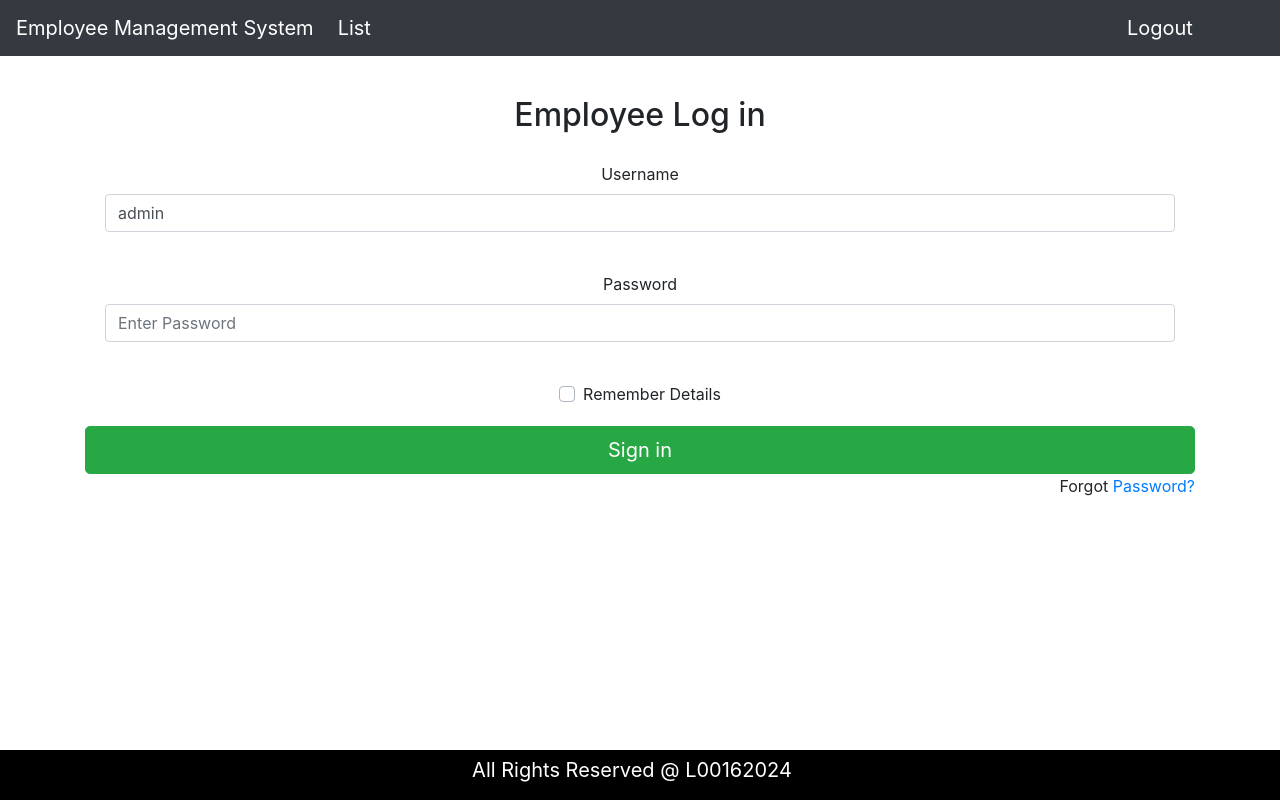
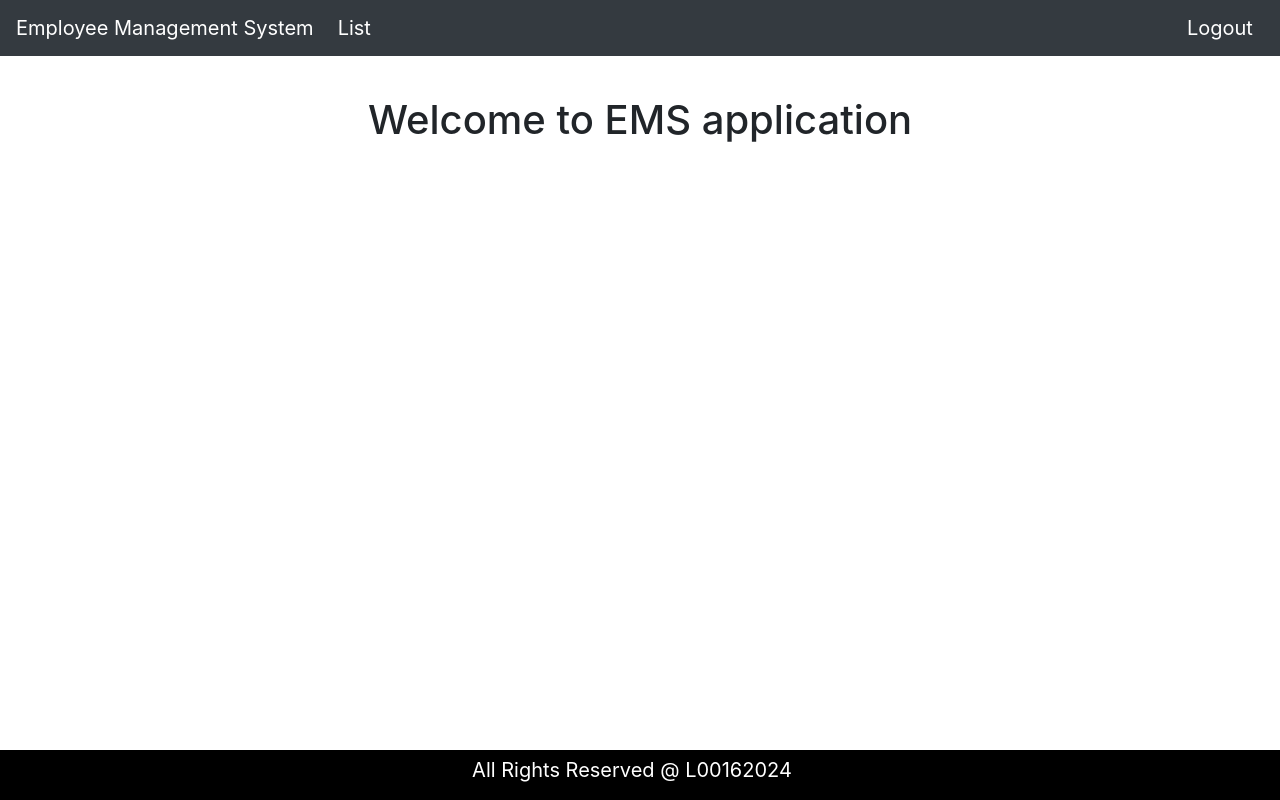
Before and after one commit to WayneRobbo/React-EMS_app, a React (Create React App) app in the folder react-frontend-ems/: page /welcome in a window 1280 px wide. Built offline with nearby package versions, Linux system fonts and the light colour scheme.

Commit message:
Addition of welcome page and login route

```diff
--- a/react-frontend-ems/src/components/EmsApp/EmsApp.jsx
+++ b/react-frontend-ems/src/components/EmsApp/EmsApp.jsx
@@ -1,13 +1,28 @@
 import React, {Component} from 'react'
+import {BrowserRouter as Router, Route, Switch} from 'react-router-dom'
 
 class EmsApp extends Component{
 
     render(){
         return(
             <div className = "EmsApp">
-                <LoginComponent/>
+                <Router>
+                    <>
+                        <Switch>
+                            <Route path="/" exact component = {LoginComponent}></Route>
+                            <Route path ="/login" component={LoginComponent}></Route>
+                            <Route path ="/welcome" component={WelcomeComponent}></Route>
+                        </Switch>
+                    </>
+                </Router>
             </div>
         )
+    }
+}
+
+class WelcomeComponent extends Component{
+    render(){
+        return <h1>Welcome to EMS application</h1>
     }
 }
 
@@ -48,8 +63,11 @@ class LoginComponent extends Component{
             <form>
                 <h2>Employee Log in</h2>
 
-                <InvalidCredentials LoginFailed={this.state.LoginFailed}/>
-                <SuccessfulLogin SuccessMessage={this.state.SuccessMessage}/>
+                {/* <InvalidCredentials LoginFailed={this.state.LoginFailed}/> */}
+                {/* <SuccessfulLogin SuccessMessage={this.state.SuccessMessage}/> */}
+
+                {this.state.LoginFailed && <div>Invalid Credentials</div>}
+                {this.state.SuccessMessage && <div>Sign In Successful</div>}
 
                 <div className="card-body">
                     <label>Username</label>
@@ -85,16 +103,16 @@ class LoginComponent extends Component{
     }
 }
 
-function InvalidCredentials(props){
-    if(props.LoginFailed){
-        return <div>Invalid Credentials</div>
-    }return null
-}
+// function InvalidCredentials(props){
+//     if(props.LoginFailed){
+//         return <div>Invalid Credentials</div>
+//     }return null
+// }
 
-function SuccessfulLogin(props){
-    if(props.SuccessMessage){
-        return <div>Sign In Successful</div>
-    }return null
-}
+// function SuccessfulLogin(props){
+//     if(props.SuccessMessage){
+//         return <div>Sign In Successful</div>
+//     }return null
+// }
 
 export default EmsApp
--- a/react-frontend-ems/src/components/HeaderComponent.jsx
+++ b/react-frontend-ems/src/components/HeaderComponent.jsx
@@ -8,7 +8,7 @@ class HeaderComponent extends Component {
                     <nav style = {{marginBottom: "40px"}}className="navbar navbar-expand-md navbar-dark bg-dark">
                         <div className="navbar-brand">Employee Management System</div>
                         <div  style = {{marginLeft: "8px"}} className="navbar-brand">List</div>
-                        <div style = {{marginLeft: "740px"}} className="navbar-brand">Logout</div>
+                        <div style = {{marginLeft: "800px"}} className="navbar-brand">Logout</div>
                     </nav>
                 </header>
             </div>
```
